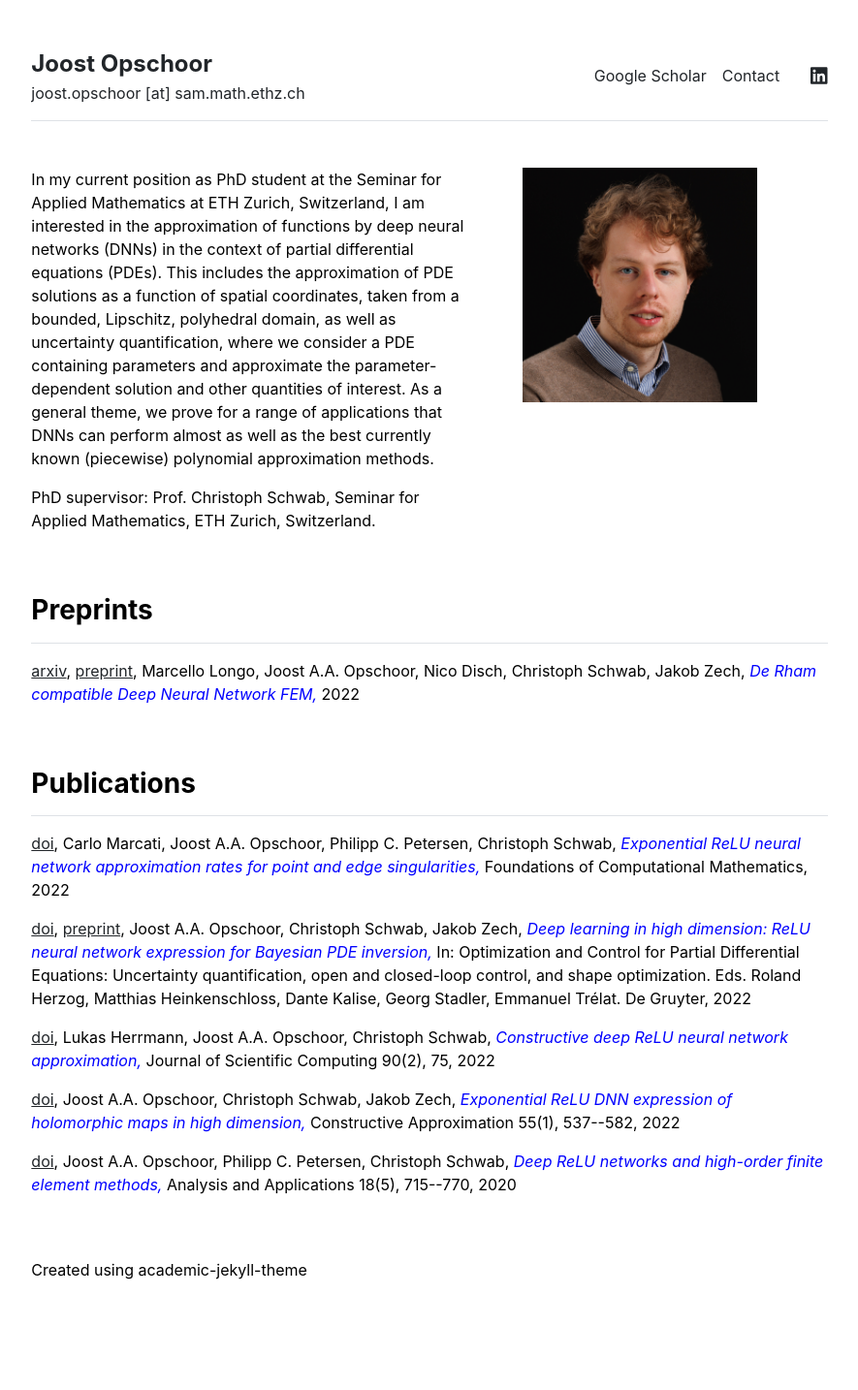
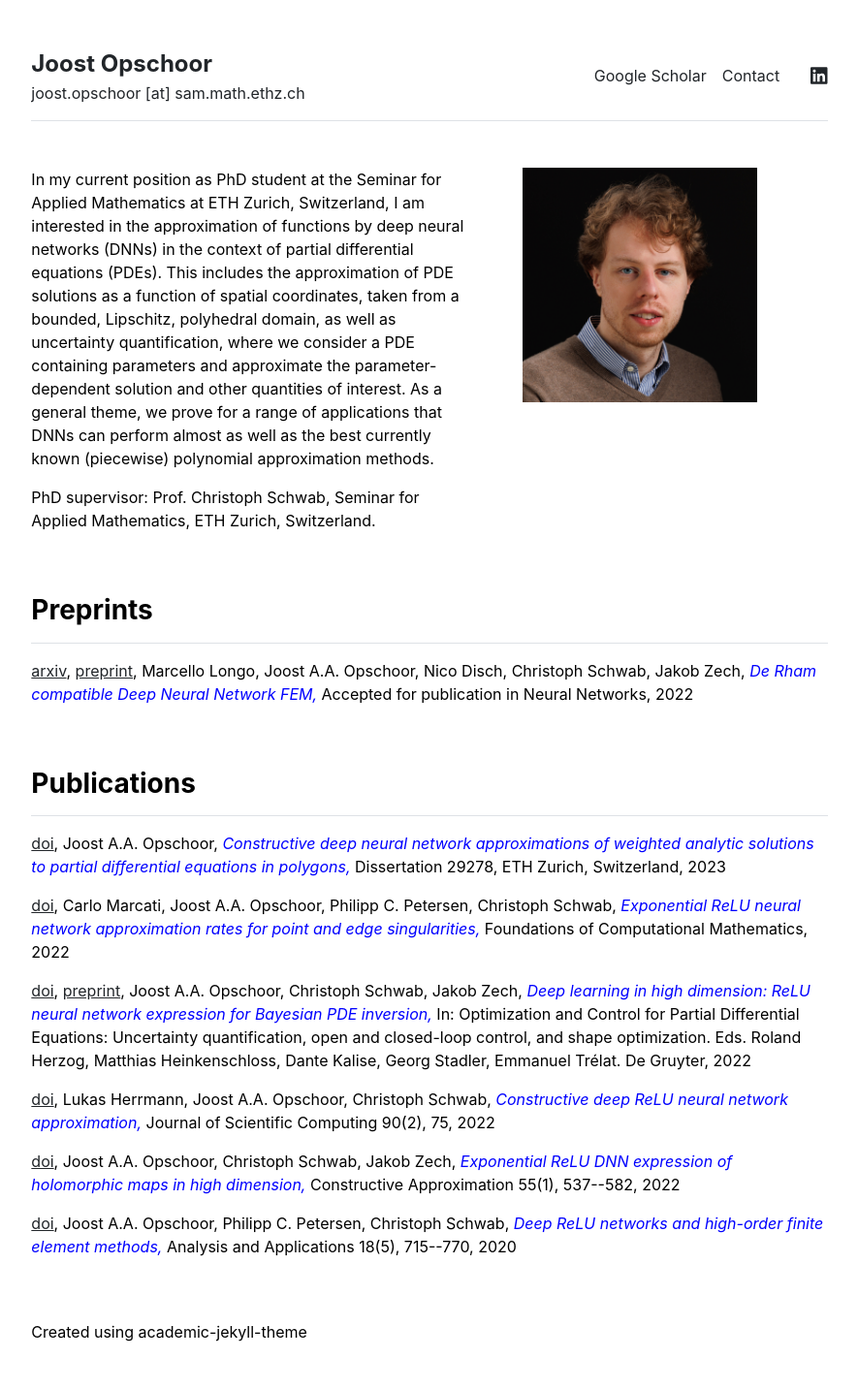
Before and after one commit to joostop/github.io, a Jekyll site: the page built from index.md, in a window 1280 px wide. Shown: the whole page at 97% size, without its empty margins (197-1082 px from the left). Built offline with Jekyll 4.4.1, drawn with Linux system fonts in a browser that asks for light colours; before the commit the page ends 1370 px from its top, so only the background shows below that.

Commit message:
added thesis, preprint accepted

```diff
--- a/_data/publications.yml
+++ b/_data/publications.yml
@@ -4,7 +4,7 @@ preprint:
 - {
   authors: 'Marcello Longo, Joost A.A. Opschoor, Nico Disch, Christoph Schwab, Jakob Zech',
   title: 'De Rham compatible Deep Neural Network FEM',
-  publ: '',
+  publ: 'Accepted for publication in Neural Networks',
   year: '2022',
   doi: '',
   url: 'https://math.ethz.ch/sam/research/reports.html?id=991',
@@ -12,6 +12,15 @@ preprint:
   }
 
 published:
+- {
+  authors: 'Joost A.A. Opschoor',
+  title: 'Constructive deep neural network approximations of weighted analytic solutions to partial differential equations in polygons',
+  publ: 'Dissertation 29278, ETH Zurich, Switzerland',
+  year: '2023',
+  doi: 'https://doi.org/10.3929/ethz-b-000614671',
+  url: '',
+  arxiv: ''
+  }
 - {
   authors: 'Carlo Marcati, Joost A.A. Opschoor, Philipp C. Petersen, Christoph Schwab',
   title: 'Exponential ReLU neural network approximation rates for point and edge singularities',
```
